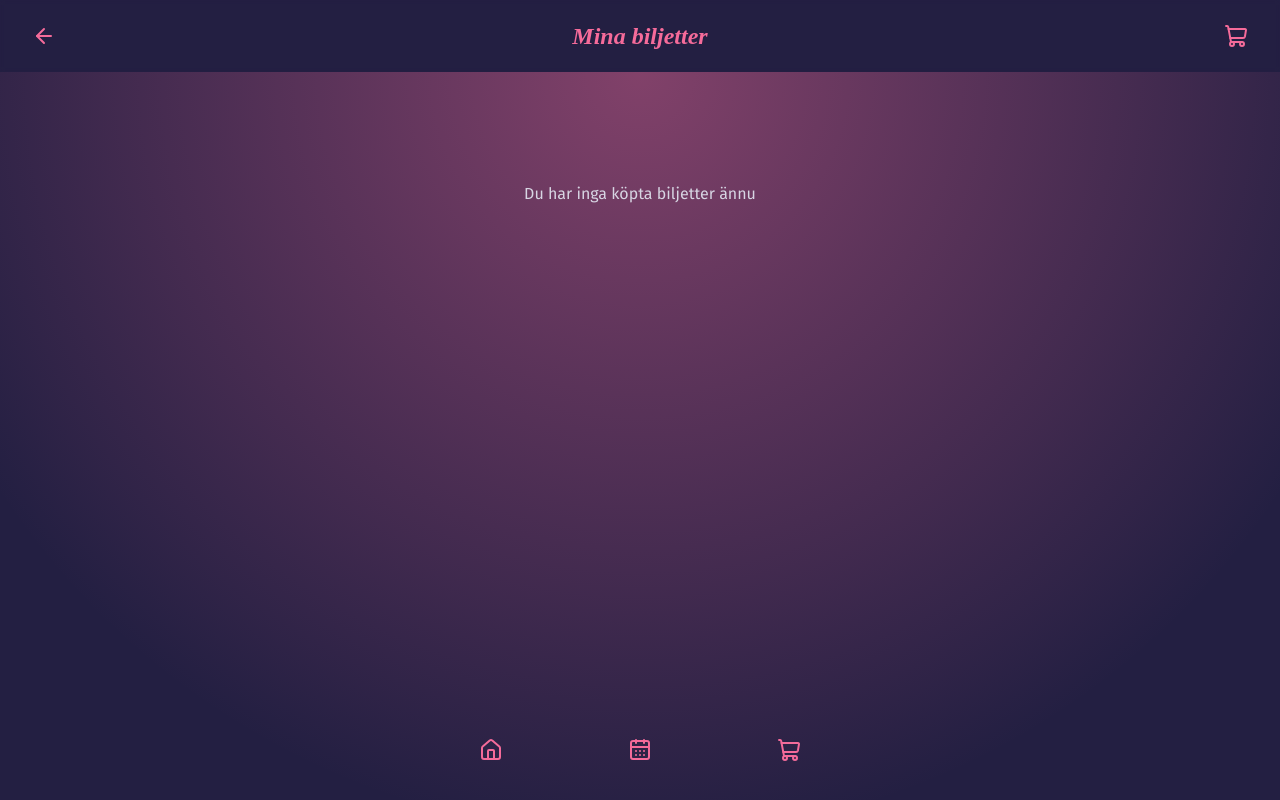
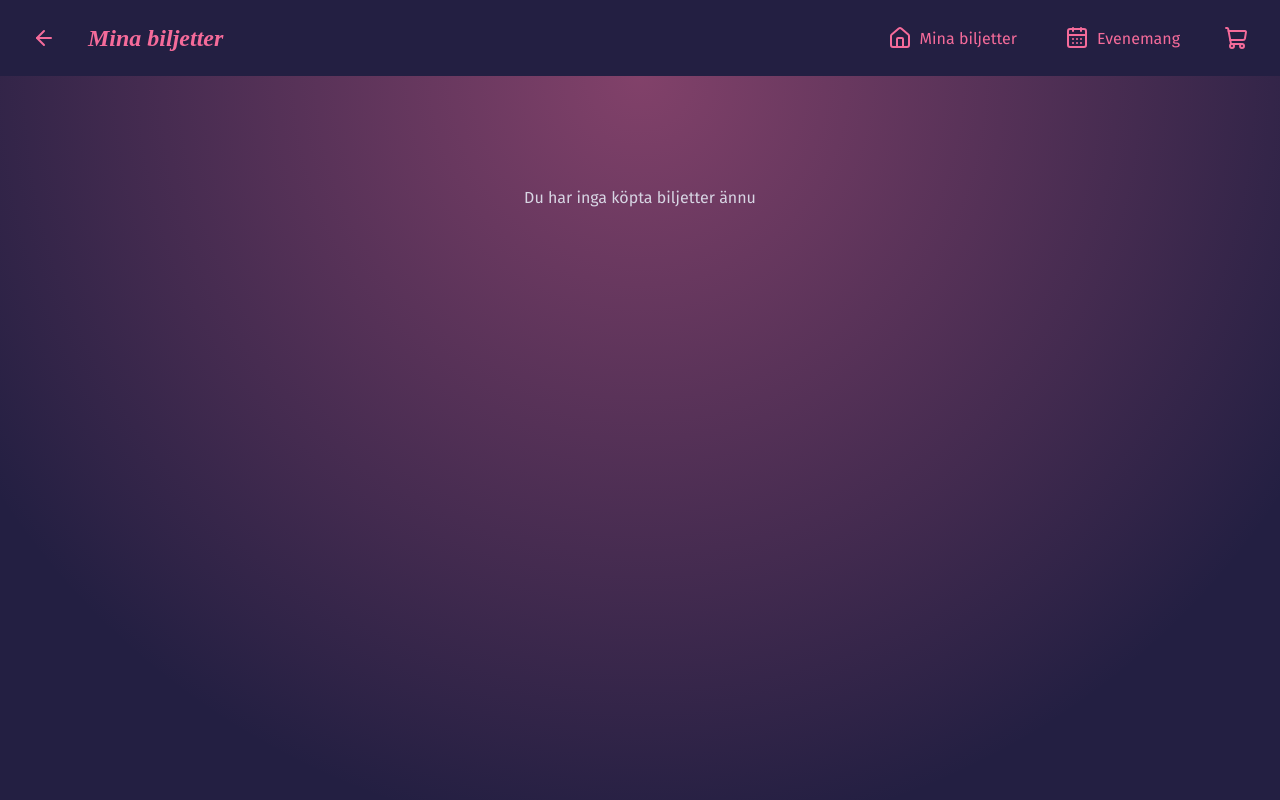
Before and after one commit to AngelaRaven84/whereItsAt, a React (Vite) app: page /tickets in a window 1280 px wide. Shown: the top 800 px of the page. Built offline with nearby package versions, Linux system fonts and the light colour scheme; a web font is replaced by a local one.

Commit message:
feat: update FooterNav to accept placement prop for dynamic styling; enhance Header with FooterNav integration for improved navigation consistency

```diff
--- a/src/components/FooterNav/FooterNav.jsx
+++ b/src/components/FooterNav/FooterNav.jsx
@@ -4,7 +4,7 @@ import useLanguageStore from '../../store/useLanguageStore';
 import { translations } from '../../translations/translations';
 import './footerNav.css';
 
-function FooterNav() {
+function FooterNav({ placement = 'footer' }) {
 	const navigate = useNavigate();
 	const location = useLocation();
 
@@ -12,13 +12,14 @@ function FooterNav() {
 	const t = translations[language].navigation;
 
 	return (
-		<nav className='footer-nav'>
+		<nav className={`footer-nav footer-nav--${placement}`}>
 			<button
 				type='button'
 				className={`footer-nav__link ${location.pathname === '/tickets' ? 'active' : ''}`}
 				onClick={() => navigate('/tickets')}
 				aria-label={t.tickets}>
 				<Home size={24} />
+				<span className='footer-nav__label'>{t.tickets}</span>
 			</button>
 
 			<button
@@ -27,15 +28,18 @@ function FooterNav() {
 				onClick={() => navigate('/events')}
 				aria-label={t.events}>
 				<CalendarDays size={24} />
+				<span className='footer-nav__label'>{t.events}</span>
 			</button>
-
+			{placement === 'footer' && (
 				<button
 					type='button'
 					className={`footer-nav__link ${location.pathname === '/cart' ? 'active' : ''}`}
 					onClick={() => navigate('/cart')}
 					aria-label={t.cart}>
 					<ShoppingCart size={24} />
+					<span className='footer-nav__label'>{t.cart}</span>
 				</button>
+			)}
 		</nav>
 	);
 }
--- a/src/components/FooterNav/footerNav.css
+++ b/src/components/FooterNav/footerNav.css
@@ -1,15 +1,14 @@
 .footer-nav {
-	position: fixed;
-	left: 50%;
-	bottom: var(--space-md);
-	z-index: 100;
-	transform: translateX(-50%);
 	width: min(calc(100% - 2rem), 390px);
 	padding: var(--space-sm) var(--space-lg);
 	display: flex;
 	align-items: center;
 	justify-content: space-between;
 	border-radius: 999px;
+}
+
+.footer-nav--footer {
+	margin: var(--space-lg) auto;
 }
 
 .footer-nav__link {
@@ -33,3 +32,40 @@
 .footer-nav__link:hover {
 	color: var(--accent);
 }
+
+.footer-nav__label {
+	display: none;
+}
+
+.footer-nav--header {
+	display: none;
+}
+
+@media (min-width: 1024px) {
+	.footer-nav--footer {
+		display: none;
+	}
+
+	.footer-nav--header {
+		position: static;
+		transform: none;
+		display: flex;
+		width: auto;
+		padding: 0;
+		gap: var(--space-lg);
+	}
+
+	.footer-nav--header .footer-nav__link {
+		width: auto;
+		min-height: 44px;
+		padding-inline: var(--space-sm);
+		gap: var(--space-xs);
+		border-radius: var(--radius-sm);
+		font-family: var(--font-second);
+		font-size: 1rem;
+	}
+
+	.footer-nav--header .footer-nav__label {
+		display: inline;
+	}
+}
--- a/src/components/Header/Header.jsx
+++ b/src/components/Header/Header.jsx
@@ -5,6 +5,7 @@ import useCartStore from '../../store/useCartStore';
 import useCartTotals from '../../hooks/useCartTotals';
 import useLanguageStore from '../../store/useLanguageStore';
 import { translations } from '../../translations/translations';
+import FooterNav from '../FooterNav/FooterNav';
 import Drawer from '../Drawer/Drawer';
 import './header.css';
 
@@ -73,6 +74,8 @@ export const Header = ({ activeSlide }) => {
 
 				<h1 className='header__title'>{getTitle()}</h1>
 
+				<FooterNav placement='header' />
+
 				<div className='header__side header__side--right'>
 					<button
 						type='button'
--- a/src/components/Header/header.css
+++ b/src/components/Header/header.css
@@ -74,3 +74,15 @@
 	align-items: center;
 	justify-content: center;
 }
+
+@media (min-width: 1024px) {
+	.header {
+		grid-template-columns: 40px minmax(0, 1fr) auto 40px;
+		gap: var(--space-lg);
+		background: var(--bg);
+	}
+
+	.header .header__title {
+		text-align: left;
+	}
+}
```
Lines whose indentation alone changed are shown as unchanged.
